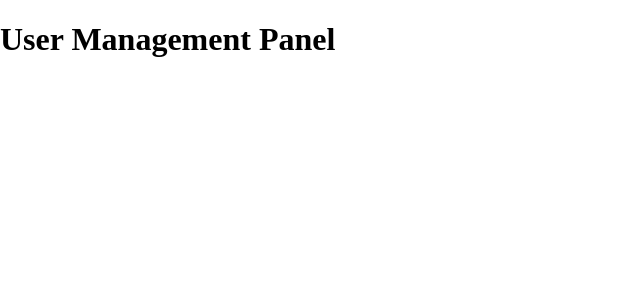
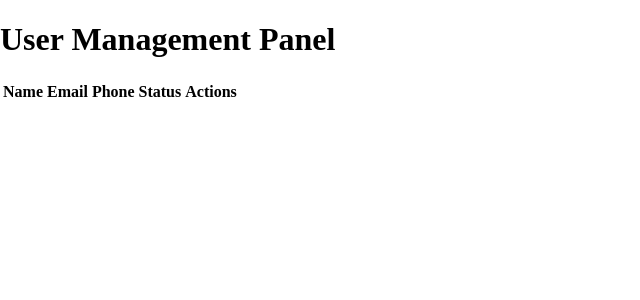
Before and after one commit to omar-albarakeh/Solar-IQ-React, a React (Create React App) app: page /user-panel in a window 1280 px wide. Shown: the top 300 px of the page, without its empty margins (0-640 px from the left). Built offline with nearby package versions, Linux system fonts and the light colour scheme.

Commit message:
React <> userpanel page added

```diff
--- a/src/pages/UserPanel.jsx
+++ b/src/pages/UserPanel.jsx
@@ -6,6 +6,18 @@ const UserPanel = ({ token }) => {
   return (
     <div>
       <h1>User Management Panel</h1>
+      <table>
+        <thead>
+          <tr>
+            <th>Name</th>
+            <th>Email</th>
+            <th>Phone</th>
+            <th>Status</th>
+            <th>Actions</th>
+          </tr>
+        </thead>
+
+      </table>
     </div>
   );
 };
```
